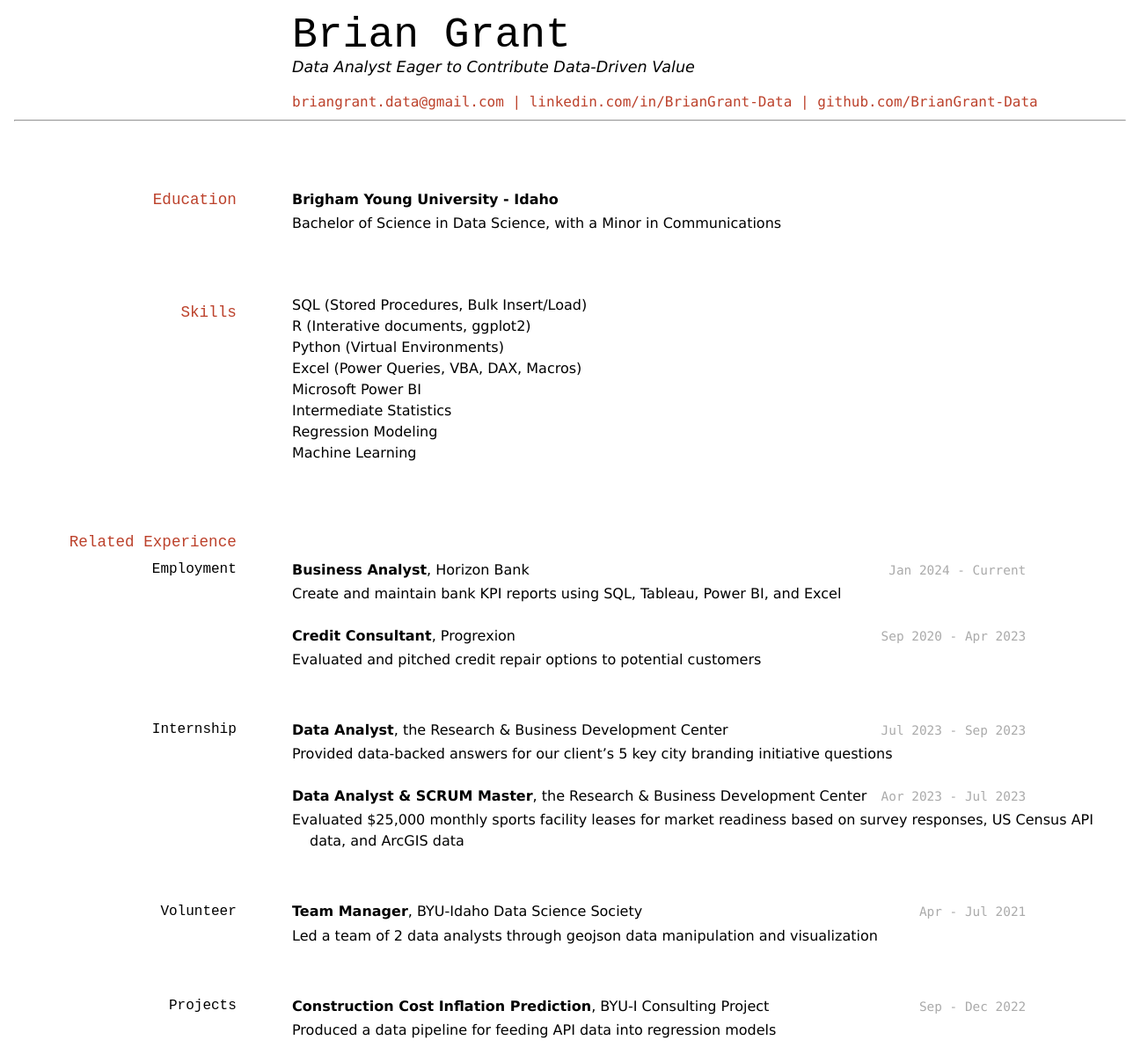
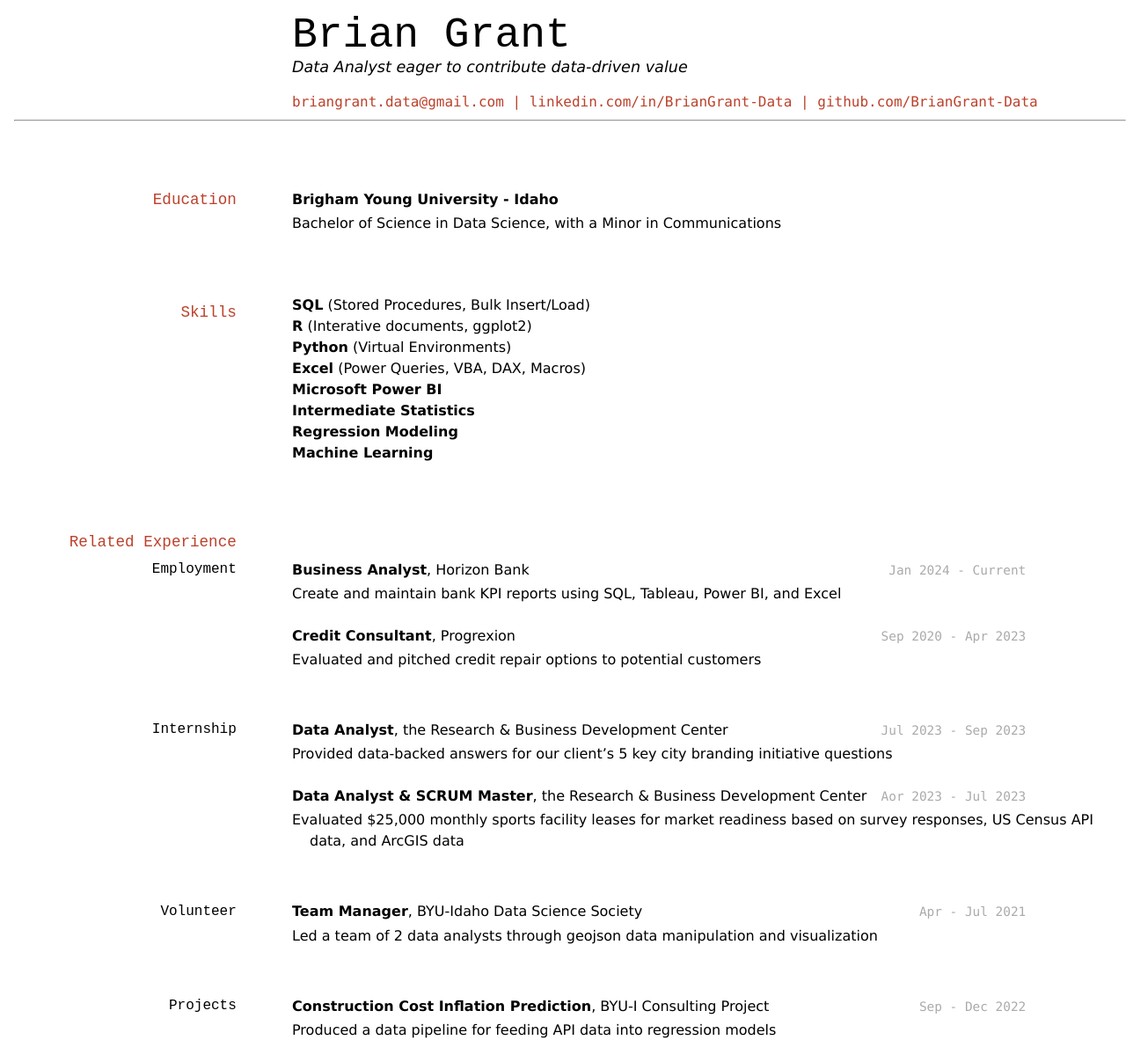
Before and after one commit to BrianGrant-Data/Resume, a Jekyll site: the page built from docs/index.md, in a window 1280 px wide. Shown: the whole page at 88% size. Built offline with Jekyll 4.4.1, drawn with Linux system fonts in a browser that asks for light colours.

```diff
--- a/docs/index.md
+++ b/docs/index.md
@@ -4,7 +4,7 @@ title: Brian Grant's Resume
 ---
 
 # Brian Grant
-Data Analyst Eager to Contribute Data-Driven Value
+Data Analyst eager to contribute data-driven value
 <div id="webaddress">
 <a href="mailto:briangrant.data@gmail.com">briangrant.data@gmail.com</a>
 | <a href="https://linkedin.com/in/BrianGrant-Data">linkedin.com/in/BrianGrant-Data</a>
@@ -21,14 +21,14 @@ __Brigham Young University - Idaho__
 - Bachelor of Science in Data Science, with a Minor in Communications
 
 ## Skills
-- SQL (Stored Procedures, Bulk Insert/Load)
-- R (Interative documents, ggplot2)
-- Python (Virtual Environments)
-- Excel (Power Queries, VBA, DAX, Macros)
-- Microsoft Power BI
-- Intermediate Statistics
-- Regression Modeling
-- Machine Learning
+- __SQL__ (Stored Procedures, Bulk Insert/Load)
+- __R__ (Interative documents, ggplot2)
+- __Python__ (Virtual Environments)
+- __Excel__ (Power Queries, VBA, DAX, Macros)
+- __Microsoft Power BI__
+- __Intermediate Statistics__
+- __Regression Modeling__
+- __Machine Learning__
 
 ## Related Experience
 
```
